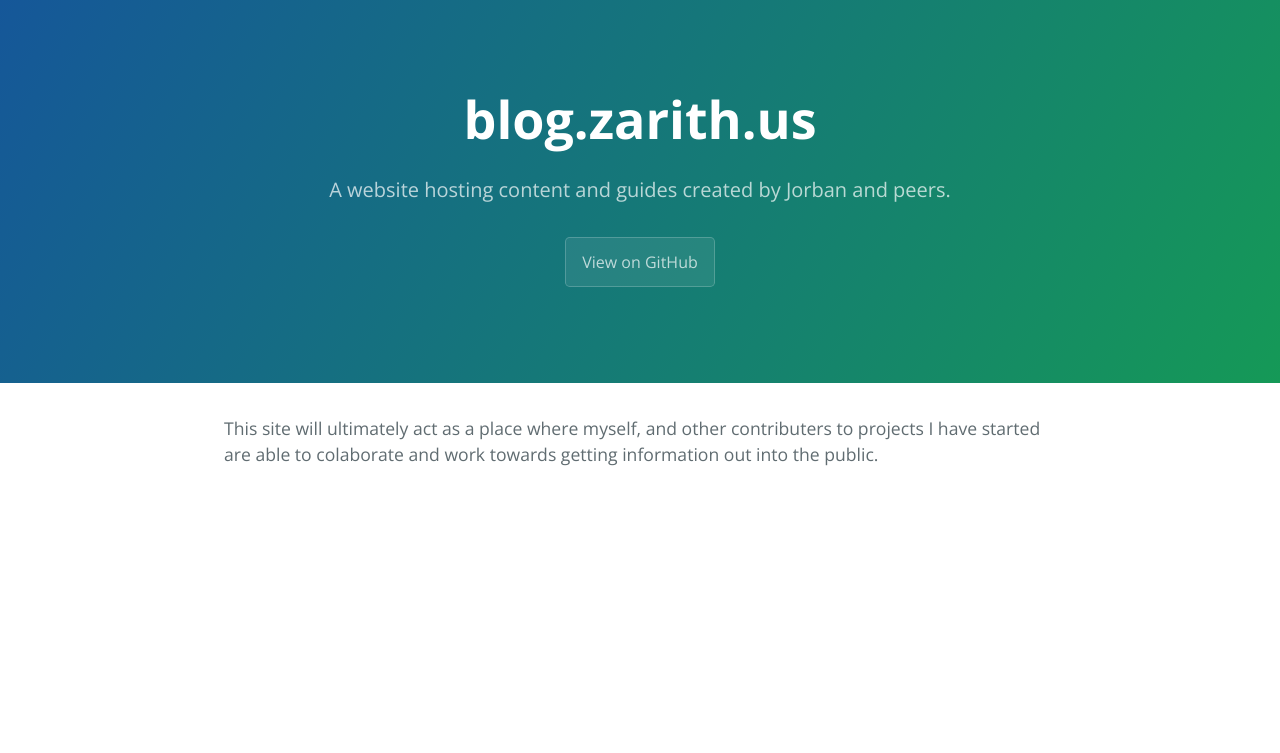
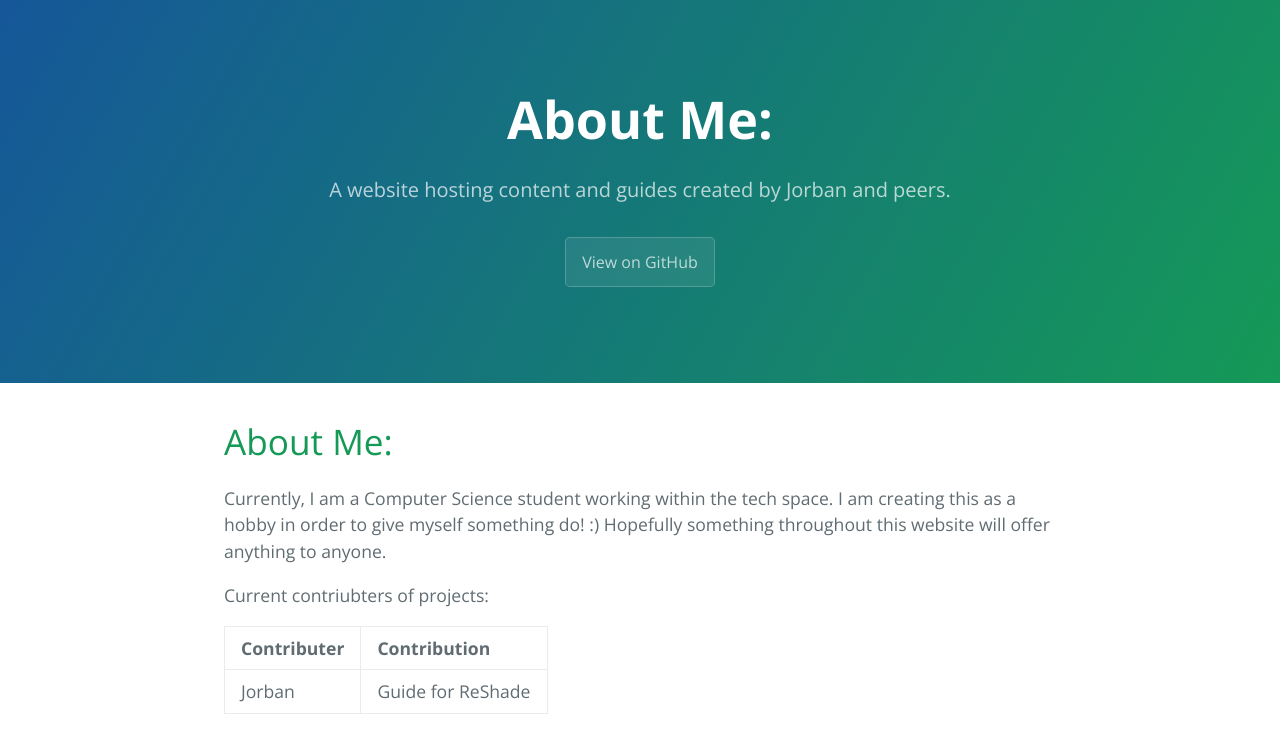
Before and after one commit to Jorbann/jorban.github.io, a Jekyll site: the page built from index.md, in a window 1280 px wide. Shown: the top 753 px of the page. Built offline with Jekyll 4.4.1, drawn with Linux system fonts in a browser that asks for light colours; our own code applies the rules of GitHub Pages for plain Markdown files.

Commit message:
Update index.md

```diff
--- a/index.md
+++ b/index.md
@@ -2,4 +2,14 @@
 layout: default
 ---
 
-This site will ultimately act as a place where myself, and other contributers to projects I have started are able to colaborate and work towards getting information out into the public.
+# About Me:
+
+Currently, I am a Computer Science student working within the tech space.
+I am creating this as a hobby in order to give myself something do! :)
+Hopefully something throughout this website will offer anything to anyone.
+
+Current contriubters of projects:
+
+| Contributer  | Contribution      |
+|:-------------|:------------------|
+| Jorban       | Guide for ReShade |
```
